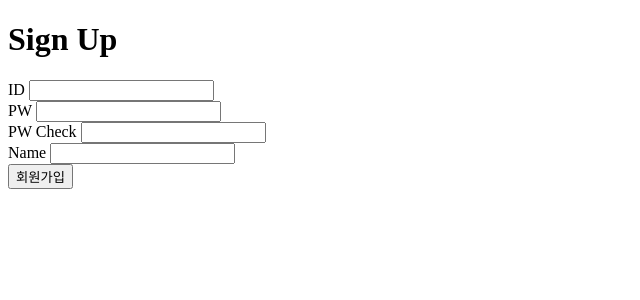
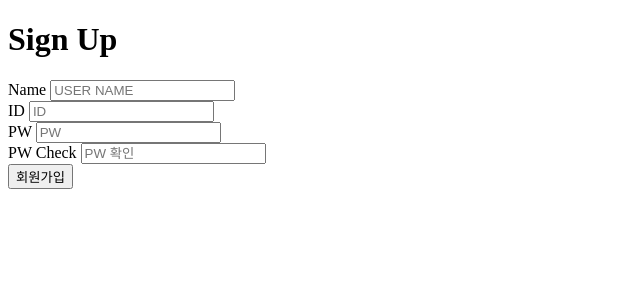
Before and after one commit to Pirogramming-24/Piro24_CardGame_4, a Django app: page /users/signup/ in a window 1280 px wide. Shown: the part 26-326 px from the top of the page, without its empty margins (0-640 px from the left). Run offline with Django 5.2, Linux system fonts and the light colour scheme.

Commit message:
login, signup html 일단 구현 완료.

```diff
--- a/templates/users/signup.html
+++ b/templates/users/signup.html
@@ -15,26 +15,27 @@
             {% csrf_token %}
 
             <div class="input-group">
-                <label for="id_username">ID</label>
-                <input type="text" name="username" id="id_username">
+                <label for="id_nickname" class="sr-only">Name</label> <input type="text" name="nickname" id="id_nickname" placeholder="USER NAME">
             </div>
 
             <div class="input-group">
-                <label for="id_password">PW</label>
-                <input type="password" name="password" id="id_password">
+                <label for="id_username" class="sr-only">ID</label>
+                <input type="text" name="username" id="id_username" placeholder="ID">
             </div>
 
             <div class="input-group">
-                <label for="id_password_check">PW Check</label>
-                <input type="password" name="password_check" id="id_password_check">
+                <label for="id_password" class="sr-only">PW</label>
+                <input type="password" name="password" id="id_password" placeholder="PW">
             </div>
 
             <div class="input-group">
-                <label for="id_nickname">Name</label>
-                <input type="text" name="nickname" id="id_nickname">
+                <label for="id_password_check" class="sr-only">PW Check</label>
+                <input type="password" name="password_check" id="id_password_check" placeholder="PW 확인">
+            </div> <!--비번 확인은 js로 틀렷다고 띄우기? 아니면 백엔드에서 검사해서 에러메세지 보내는방법도 있음 어케할지 논의하기-->
+
+            <div class="btn-area">
+                <button type="submit" class="btn-submit">회원가입</button>
             </div>
-
-            <button type="submit" class="btn-submit">회원가입</button>
         </form>
 
     </div>
```
Also changed, not shown: templates/users/login.html (+13 -7 lines).
